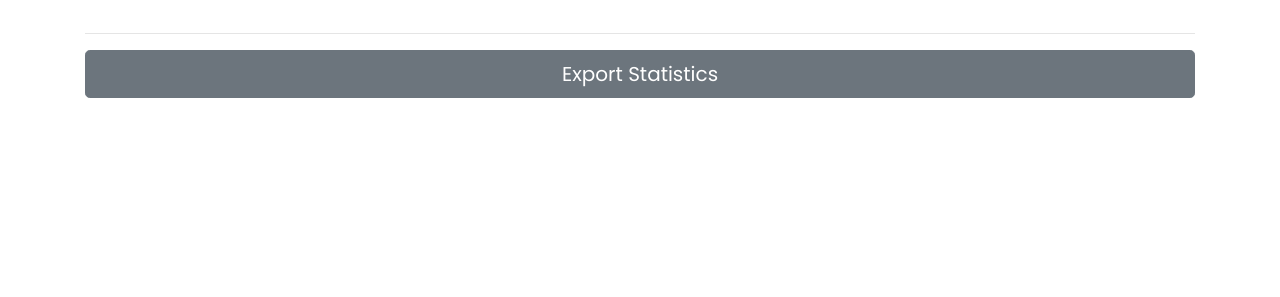
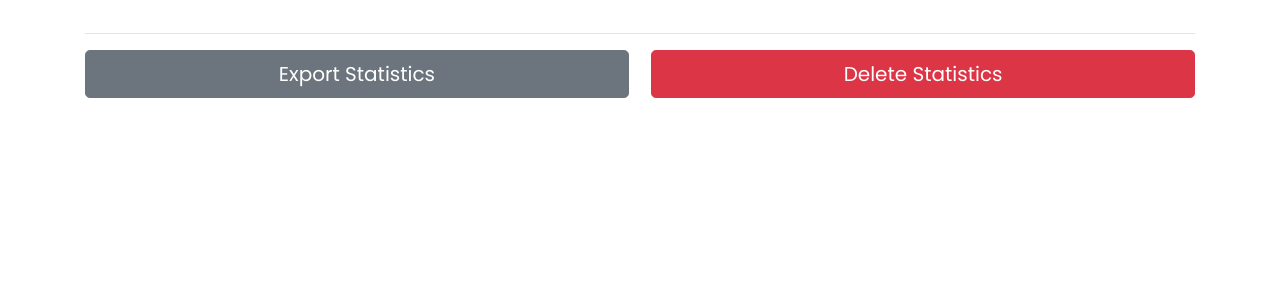
Before and after one commit to Maddie02/mask-detector, a Django app: page /dashboard/ in a window 1280 px wide. Shown: the part 136-433 px from the top of the page. Run offline with Django 3.2, Linux system fonts and the light colour scheme; the visitor is signed in with stand-in values (Sample User, id 1); data comes from the database, SQL or seed files in the repository; data that the repository does not hold is empty.

Commit message:
[Update] Added delete functionality for statistics

```diff
--- a/mask_detect/accounts/static/accounts/styles.css
+++ b/mask_detect/accounts/static/accounts/styles.css
@@ -181,6 +181,15 @@ nav {
     margin-bottom: 20px;
 }
 
+.dash-buttons {
+    display: flex;
+    justify-content: space-between;
+}
+
+.btn-stat {
+    width: 49%;
+}
+
 footer {
     color: #fff;
     background-color: rgba(0, 0, 0, 0.7);
--- a/mask_detect/accounts/templates/accounts/dashboard.html
+++ b/mask_detect/accounts/templates/accounts/dashboard.html
@@ -1,6 +1,5 @@
 {% extends "accounts/base.html" %}
 {% load tz %}
-{% load static %}
 
 <title>{% block title %}Dashboard{% endblock %}</title>
 
@@ -25,6 +24,9 @@
             </div>
             <hr>
         {% endfor %}
-        <a href={% url 'export-all-stats' %} class="btn btn-secondary btn-lg" style="display: flex; align-items: center; justify-content: center; ">Export Statistics</a>
+        <div class="dash-buttons">
+            <a href={% url 'export-all-stats' %} class="btn btn-secondary btn-lg btn-stat">Export Statistics</a>
+            <a href={% url 'delete-stats' %} class="btn btn-danger btn-lg btn-stat">Delete Statistics</a>
+        </div>
     </div>
 {% endblock content %}
--- a/mask_detect/mask_detect/urls.py
+++ b/mask_detect/mask_detect/urls.py
@@ -31,7 +31,8 @@ urlpatterns = [
     path('profile/', accounts_views.profile, name="profile"),
     path('stats', stat_views.export_csv_stats, name='export-csv'),
     path('dashboard/', stat_views.dashboard, name="dashboard"),
-    path('admin-stats/', stat_views.dashboard_export_csvs, name='export-all-stats')
+    path('admin-stats/', stat_views.dashboard_export_csvs, name='export-all-stats'),
+    path('delete-stats/', stat_views.delete_dashboard_stats, name="delete-stats")
 ]
 
 
--- a/mask_detect/stats/views.py
+++ b/mask_detect/stats/views.py
@@ -55,3 +55,10 @@ def dashboard_export_csvs(request):
         writer.writerow([stat.employee.first_name, stat.employee.last_name, stat.count_violations, stat.last_seen_date + utc])
 
     return response
+
+
+@staff_member_required
+def delete_dashboard_stats(request):
+    Statistic.objects.all().delete()
+
+    return redirect('dashboard')
```
